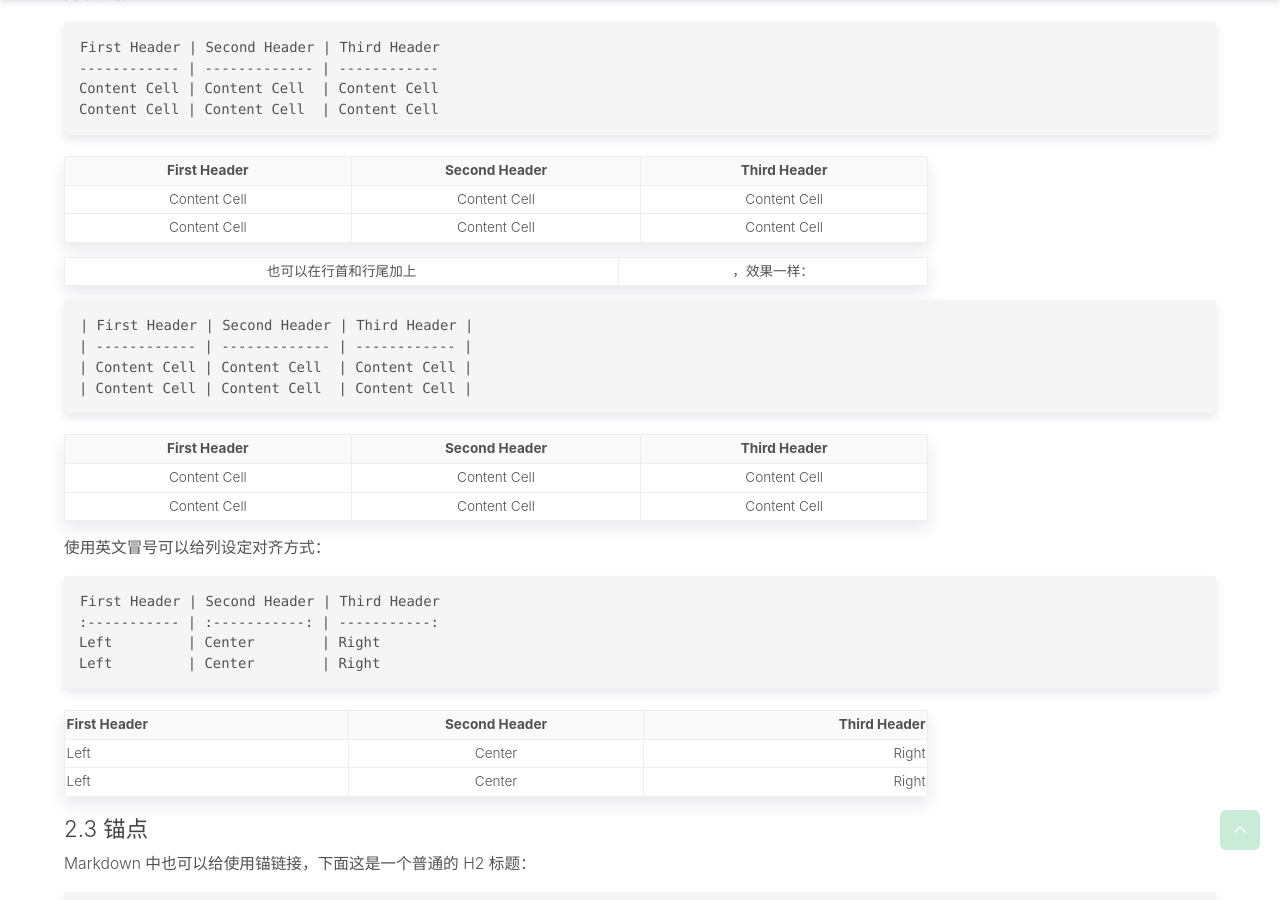
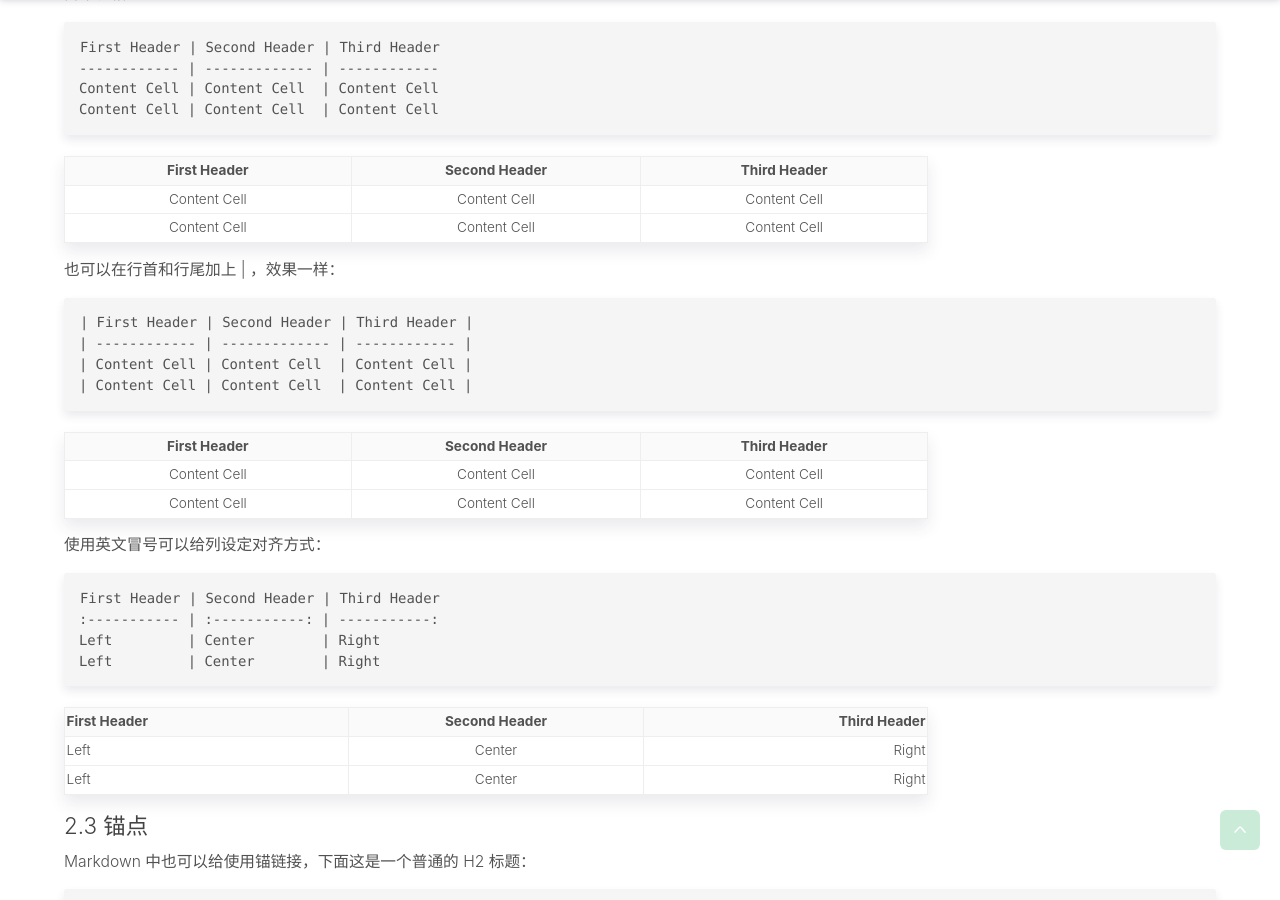
Before and after one commit to 0wQ/0wQ.github.io, a Jekyll site: the page built from _posts/2018-01-20-markdown.md, in a window 1280 px wide and 900 px high, scrolled down 6676 px. Built offline with Jekyll 4.4.1, drawn with Linux system fonts in a browser that asks for light colours; some of the changed lines change nothing that is shown.

Commit message:
blablabla

````diff
--- a/_config.yml
+++ b/_config.yml
@@ -1,7 +1,7 @@
 encoding:           utf-8
 language:           zh-cn
 timezone:           Asia/Shanghai
-version:            0.2.4
+version:            0.2.5
 beian:              鲁ICP备17026272号-3
 url:                "https://blog.mizore.cn"
 pygments:           true
--- a/_posts/2018-01-11-markdown.md
+++ b/_posts/2018-01-20-markdown.md
@@ -346,7 +346,7 @@ Content Cell | Content Cell  | Content Cell
 Content Cell | Content Cell  | Content Cell
 
 
-也可以在行首和行尾加上 | ，效果一样：
+也可以在行首和行尾加上 \| ，效果一样：
 
 ```markdown
 | First Header | Second Header | Third Header |
--- a/src/load.js
+++ b/src/load.js
@@ -2,8 +2,8 @@ document.addEventListener('touchstart', function() {}, false)
 getScript('/src/headroom.min.js', () => {
     const elem = document.querySelector('header');
     new Headroom(elem, {
-      tolerance: 10,
-      offset: 100,
+      tolerance: 20,
+      offset: 200,
       classes: {
         initial: 'animated',
         pinned: 'slideDown',
````
Also changed, not shown: _posts/2018-01-21-netease-music.md (renamed from _posts/2018-01-20-netease-music.md).
